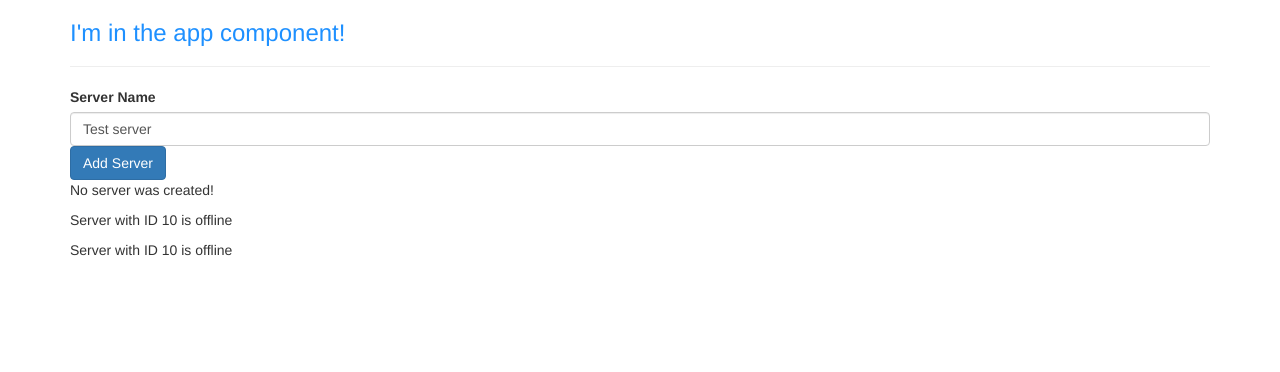
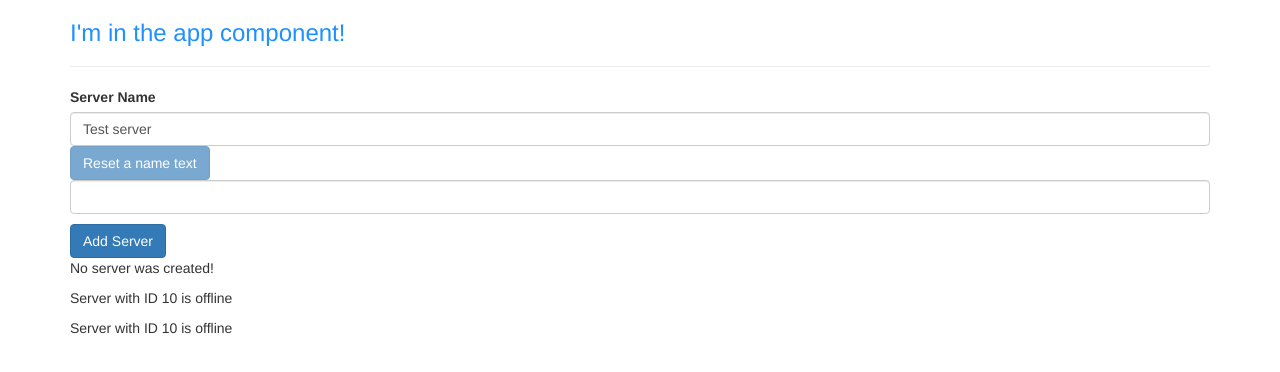
Before and after one commit to TheCompleteWeb/firstAngularApp, an Angular app: page / in a window 1280 px wide. Shown: the top 372 px of the page. Built offline with nearby package versions, Linux system fonts and the light colour scheme.

Commit message:
user name input binding with the data from server

```diff
--- a/src/app/servers/servers.component.html
+++ b/src/app/servers/servers.component.html
@@ -3,7 +3,13 @@
        (input)="onUpdateServerName($event)"> -->
 <input type="text" class="form-control"
        [(ngModel)]="serverName">
-<!-- <p>{{serverName}}</p> -->
+<button
+    class="btn btn-primary"
+    [disabled] ="!userName"
+    (click)="resetNameField()">Reset a name text</button>
+<input type="text" class="form-control"
+       [(ngModel)]="userName">
+<p>{{userName}}</p>
 <button
     class="btn btn-primary"
     [disabled]="!allowNewServer"
--- a/src/app/servers/servers.component.ts
+++ b/src/app/servers/servers.component.ts
@@ -14,6 +14,7 @@
   allowNewServer = false;
   serverCreationStatus = 'No server was created!';
   serverName = 'Test server';
+  userName="";
 
   constructor() {
     setTimeout(()=>{
@@ -32,4 +33,8 @@
 
     this.serverName = (<HTMLInputElement> event.target).value;
   }
+
+  resetNameField() {
+    this.userName= "";
+  }
 }
```
